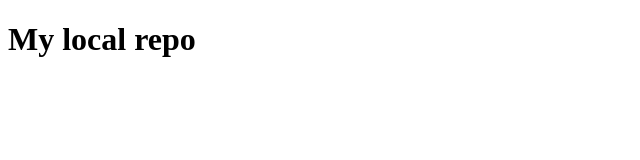
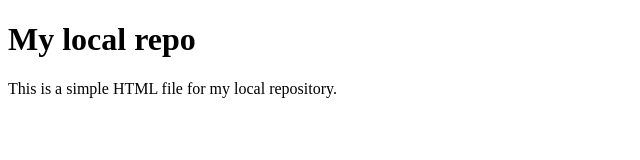
Before and after one commit to sunnydsouza7-lang/localrepo, a plain HTML site: page index.html in a window 1280 px wide. Shown: the whole page, without its empty margins (0-640 px from the left). Drawn offline with Linux system fonts and the light colour scheme.

Commit message:
this is a change in feature

```diff
--- a/index.html
+++ b/index.html
@@ -7,5 +7,6 @@
 </head>
 <body>
     <h1>My local repo</h1>
+    <p>This is a simple HTML file for my local repository.</p>
 </body>
 </html>
```
